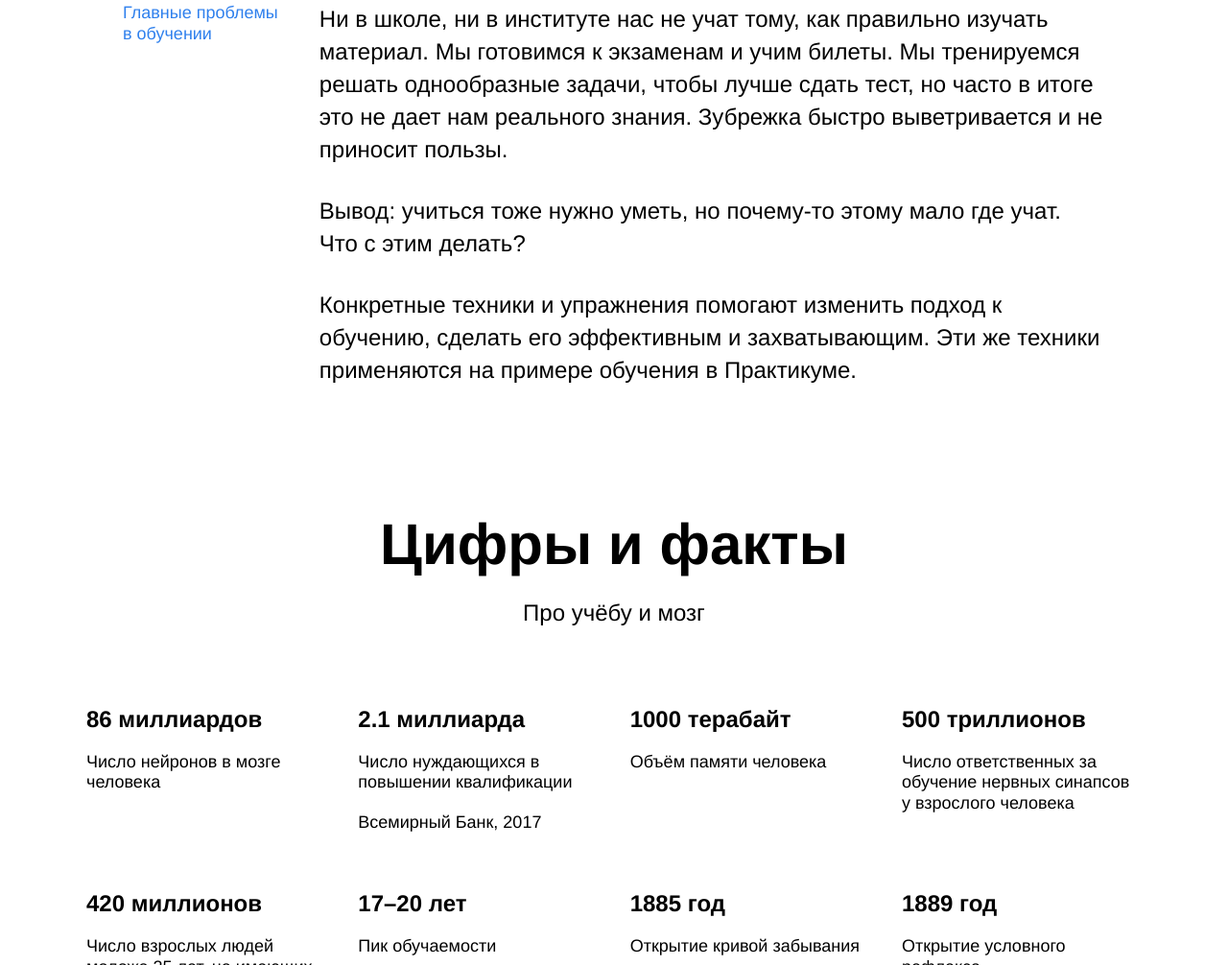
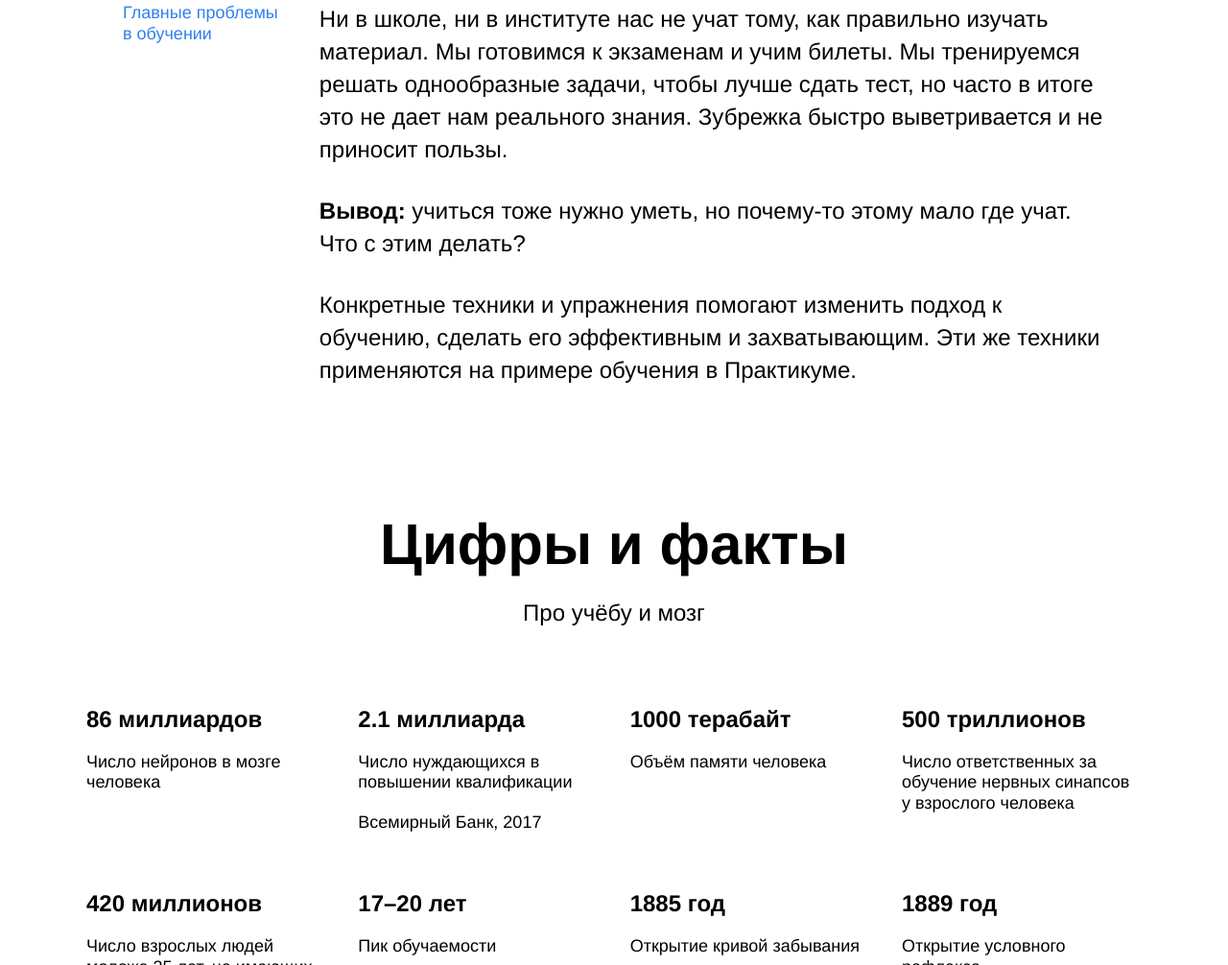
Before and after one commit to MarinaPrivalova/how-to-learn, a plain HTML site: page index.html in a window 1280 px wide. Shown: the part 853-1859 px from the top of the page at 96% size. Drawn offline with Linux system fonts and the light colour scheme.

Commit message:
первая проверка 1.0

```diff
--- a/index.html
+++ b/index.html
@@ -28,7 +28,7 @@
             <p class="two-columns__paragraph">Ни в школе, ни в институте нас не учат тому, как правильно изучать материал.
               Мы готовимся к экзаменам и учим билеты. Мы тренируемся решать однообразные задачи, чтобы лучше сдать тест,
               но часто в итоге это не дает нам реального знания. Зубрежка быстро выветривается и не приносит пользы.</p>
-            <p class="two-columns__paragraph"><span class=two-columns__span-accent">Вывод:</span> учиться тоже нужно уметь, но почему-то этому мало где учат. Что с этим делать?</p>
+            <p class="two-columns__paragraph"><span class="two-columns__span-accent">Вывод:</span> учиться тоже нужно уметь, но почему-то этому мало где учат. Что с этим делать?</p>
             <p class="two-columns__paragraph">Конкретные техники и упражнения помогают изменить подход к обучению, сделать его эффективным и захватывающим. Эти же техники применяются на примере обучения в Практикуме.</p>
           </div>
         </div>
@@ -131,6 +131,7 @@
             <h4 class="table__heading table__heading_theme_dark">10</h4>
               <p class="table__text table__text_theme_dark">Уделяйте внимание количеству и скорости.</p>
           </div>
+        </div>
           <img class="kaufman__triangle" src="./images/kaufman-triangle.svg" alt="Синий треугольник">
     </section>
     </main>
@@ -169,9 +170,6 @@
           </nav>
         </div>
       </div>
-
-      </div>
     </footer>
-  </div>
 </body>
 </html>
--- a/styles/style.css
+++ b/styles/style.css
@@ -118,7 +118,7 @@
 }
 
 .two-columns__paragraph.main-text__paragraph:last-of-type {
-  margin-bottom: 0px
+  margin-bottom: 0px;
 }
 
 .two-columns__span-accent {
```
